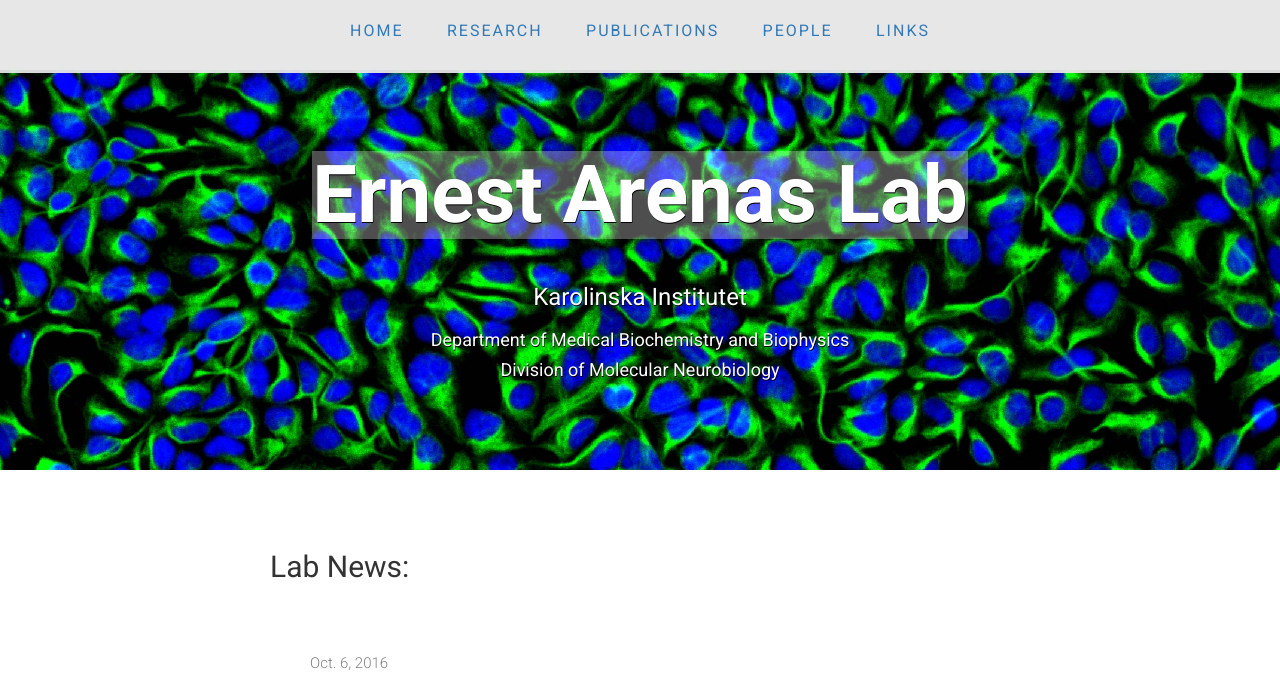
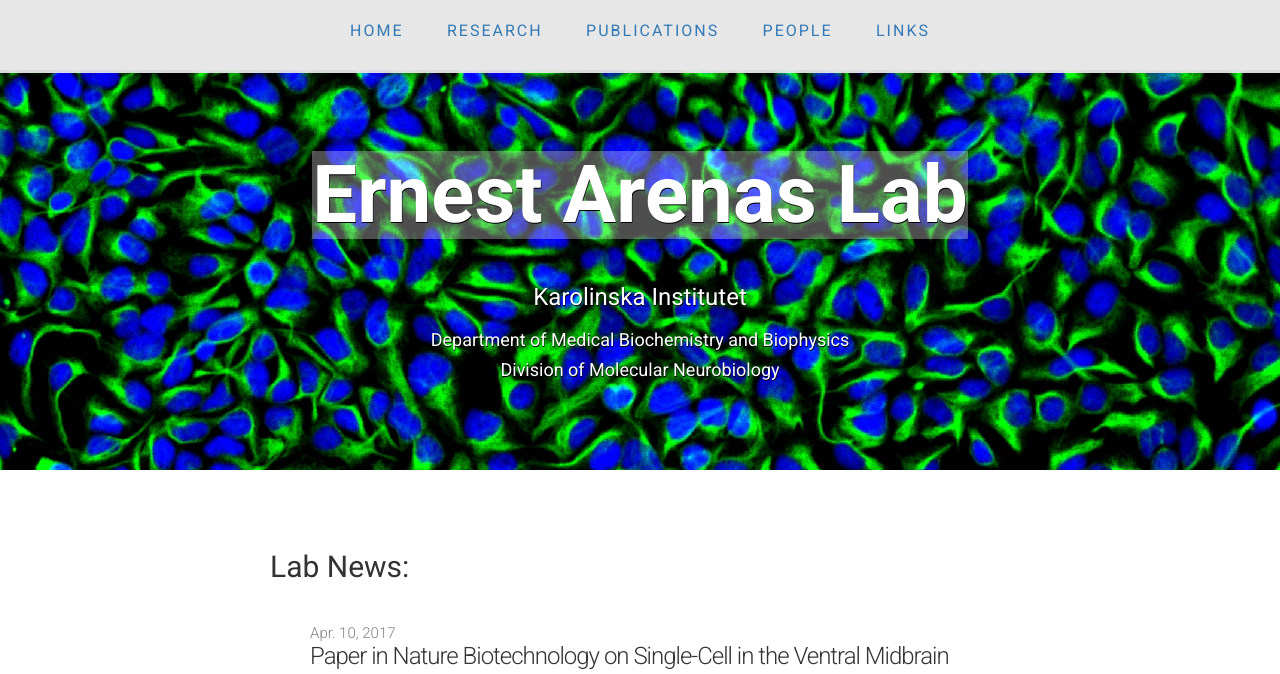
Before and after one commit to ArenasLab/arenaslab.github.io, a Jekyll site: the page index.html, which Jekyll copies as it is, in a window 1280 px wide and 1400 px high. Shown: the top 674 px of the window. Built offline with Jekyll 4.4.1, drawn with Linux system fonts in a browser that asks for light colours; some of the changed text lies outside the part shown; grey boxes are pictures that could not be loaded.

Commit message:
Update index.html

```diff
--- a/index.html
+++ b/index.html
@@ -73,7 +73,7 @@
            <p>&nbsp;</p>
 
 :END TEMPLATE -->
-	 <!--
+
 	  <li>
             <span class="post-date">Apr. 10, 2017</span>
             <span class="post-link">Paper in Nature Biotechnology on Single-Cell in the Ventral Midbrain</span>
@@ -81,7 +81,7 @@
           <div class="well">
             <li class="media">
               <div class="media-body">
-                <img class="pull-left" style="margin-right:10px;" src="/img/placement.jpg" height="300px";>
+                <img class="pull-left" style="margin-right:10px;" src="/img/nbt.jpg" height="300px";>
                   <strong class="media-heading"><a href="http://www.nature.com/nbt/journal/vaop/ncurrent/full/nbt.3835.html">Induction of functional dopamine neurons from human astrocytes in vitro and mouse astrocytes in a Parkinson's disease model</a></strong>
                 <p><small>Rivetti di Val Cervo P, et al.</small></p>
                   <p>Cell replacement therapies for neurodegenerative disease have focused on transplantation of the cell
@@ -96,13 +96,13 @@
 			  astrocytes into iDANs that are excitable and correct some aspects of motor behavior in vivo, including gait
 			  impairments. With further optimization, this approach may enable clinical therapies for Parkinson's disease
 			  by delivery of genes rather than cells.</p>
-              <p><a href="https://kiedit.ki.se/en/news/midbrain-study-gives-boost-to-parkinsons-research">News article at Karolinska Institutet</a></p>
-                <p><a href="http://linnarssonlab.org/ventralmidbrain/">Supporing Information and Visualization</a></p>
+              <p><a href="http://ki.se/en/news/conversion-of-brain-cells-offers-hope-for-parkinsons-patients">News article at Karolinska Institutet</a></p>
+                <p><a href="http://www.the-scientist.com/?articles.view/articleNo/49167/title/Reprogrammed-Glia-Improve-Symptoms-in-a-Mouse-Model-of-Parkinson-s/">Press article in TheScientist</a></p>
               </div>
             </li>
           </div>
 
-	  -->
+
           <p>&nbsp;</p>
 
 
@@ -241,7 +241,7 @@
 	<div class=" col-sm-4  col-md-4 col-lg-4">
         </div>
         <div class=" col-sm-4  col-md-4 col-lg-4" align="center">
-		<p>Updated: Mar 29, 2017</p>
+		<p>Updated: Apr 11, 2017</p>
 	</div>
         <div class=" col-sm-4  col-md-4 col-lg-4">
 	</div>
```
